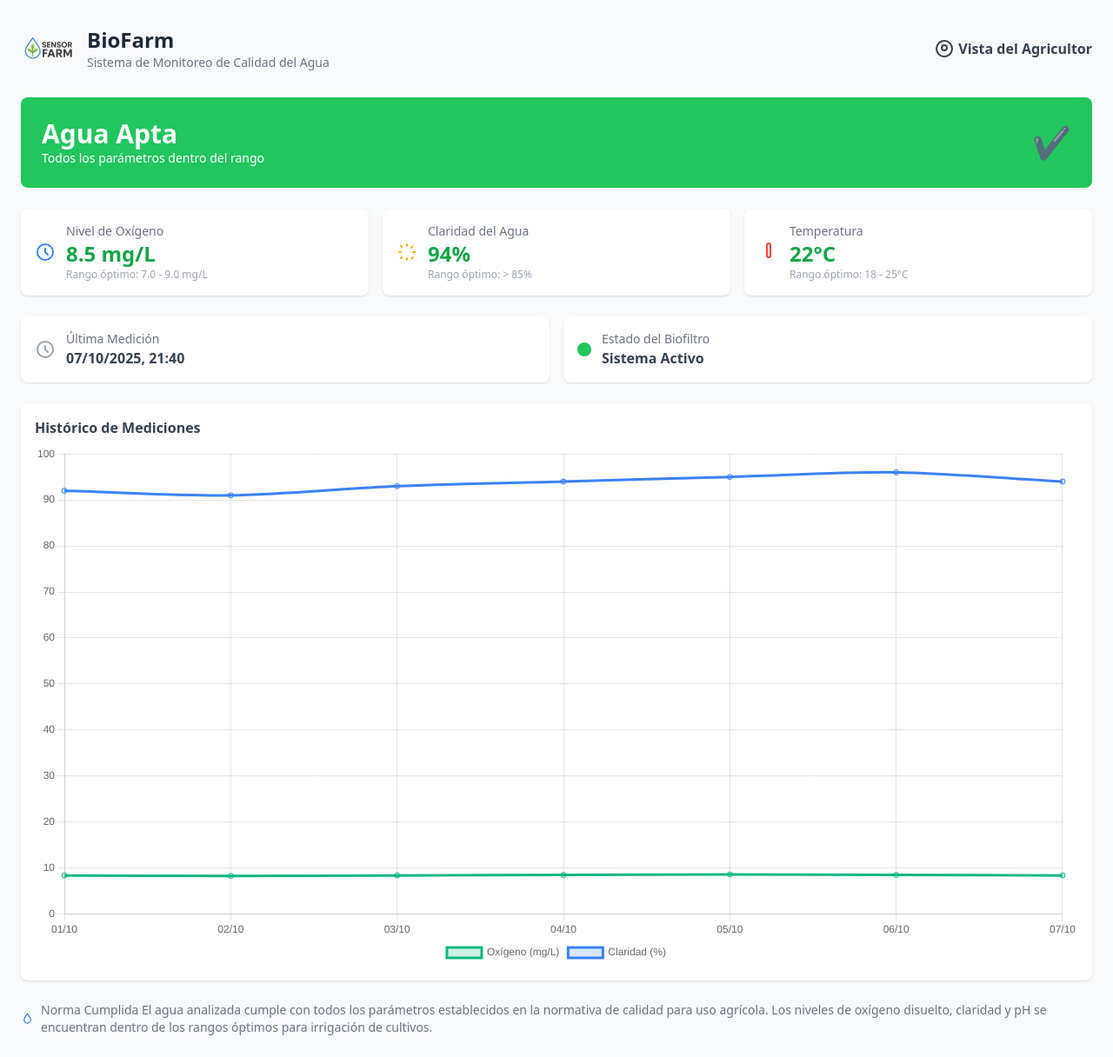
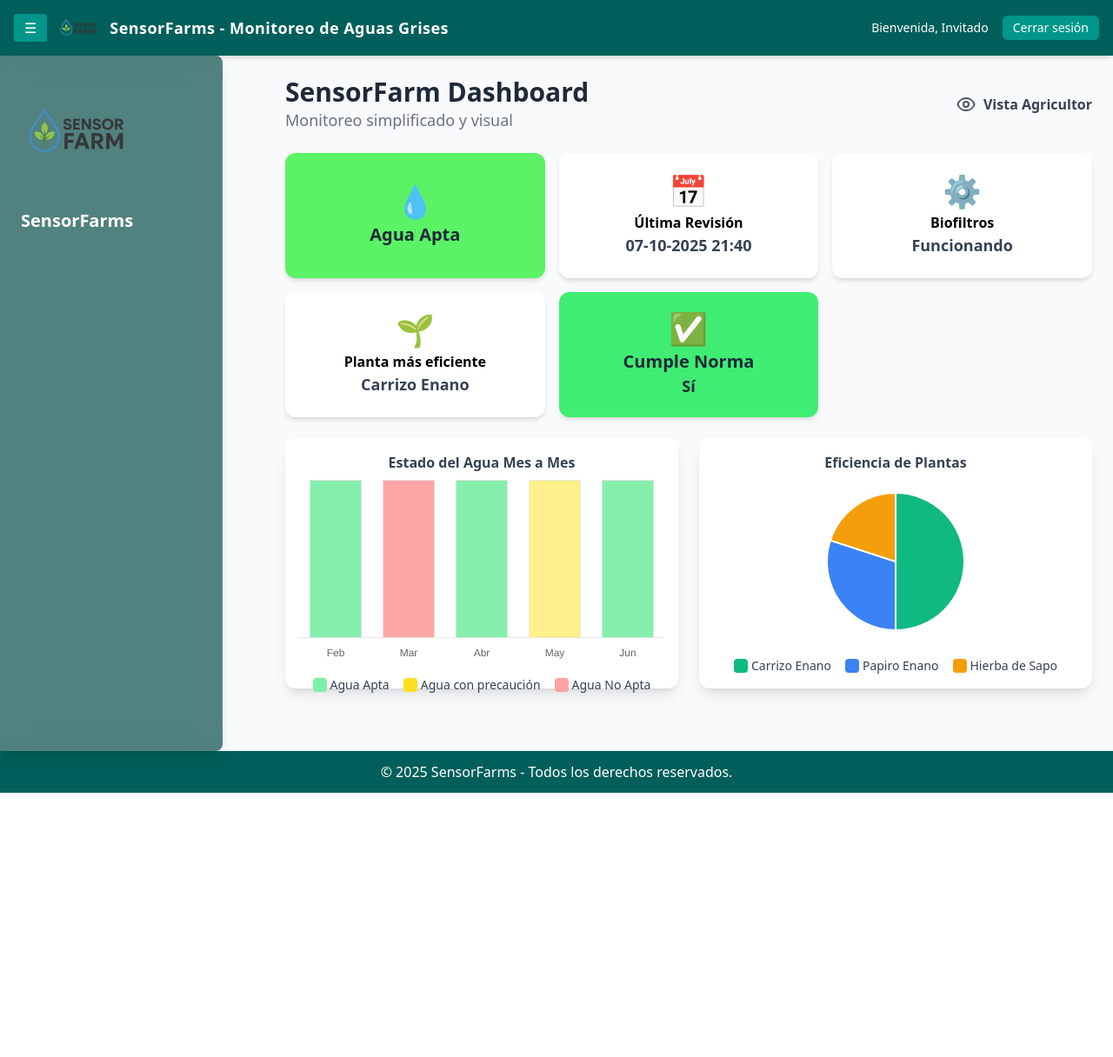
Before and after one commit to ariverageret/Evelau-Capstone-005V, a Django app: page /principal/agricultor/ in a window 1280 px wide. Shown: the whole page at 87% size. After the commit the page ends 912 px from the top, so only its background shows below. Run offline with Django 5.2, Linux system fonts and the light colour scheme; some libraries are stand-ins or nearby versions.

Commit message:
Se agregan modificaciones frontend

```diff
--- a/sistema-biofiltros/apps/general/templates/footer.html
+++ b/sistema-biofiltros/apps/general/templates/footer.html
@@ -1,3 +1,4 @@
-<footer class="bg-teal-700 text-white text-center py-4 w-full absolute bottom-0">
-  <p>&copy; 2025 BioFarms - Monitoreo de Aguas Grises</p>
-</footer>
+ <!-- Footer -->
+  <footer class="bg-teal-800 text-white text-center p-3">
+    © 2025 SensorFarms -  Todos los derechos reservados.
+  </footer>
--- a/sistema-biofiltros/apps/general/templates/head.html
+++ b/sistema-biofiltros/apps/general/templates/head.html
@@ -1,8 +1,14 @@
+{% load static %}
+
+
 <head>
   <meta charset="UTF-8">
   <meta name="viewport" content="width=device-width, initial-scale=1.0">
-  <title>BioFiltros</title>
+  <title>{% block title %}SensorFarms{% endblock %}</title>
 
   <!-- Tailwind CSS desde CDN -->
   <script src="https://cdn.jsdelivr.net/npm/@tailwindcss/browser@4"></script>
+
+  <!-- (Opcional) Ícono del sitio -->
+  <link rel="icon" type="image/png" href="{% static 'login/logo.png' %}">
 </head>
--- a/sistema-biofiltros/apps/general/templates/header.html
+++ b/sistema-biofiltros/apps/general/templates/header.html
@@ -1,22 +1,17 @@
-<header class="bg-teal-700 text-white shadow-md md:ml-64">
-  <div class="max-w-7xl mx-auto px-4 sm:px-6 lg:px-8">
-    <div class="flex justify-between h-16 items-center">
+{% load static %}
 
-      <!-- LOGO + TÍTULO -->
-      <div class="flex items-center space-x-3">
-        <img class="h-10 w-10" src="https://via.placeholder.com/40" alt="Logo Biofiltros">
-        <span class="text-xl font-bold">Biofiltros Dashboard</span>
-      </div>
+<header class="bg-teal-800 text-white flex justify-between items-center shadow-md py-2 px-4">
+  <div class="flex items-center space-x-3">
+    <!-- Botón para ocultar/mostrar sidebar -->
+    <button id="toggleSidebar" class="mb-0 px-3 py-1 bg-teal-600 text-white rounded hover:bg-teal-500">
+      ☰
+    </button>
+    <img src="{% static 'login/logo.png' %}" alt="Logo" class="h-12 w-auto">
+    <h1 class="text-lg font-semibold tracking-wide">SensorFarms - Monitoreo de Aguas Grises</h1>
+  </div>
 
-      <!-- BOTÓN MENU MÓVIL -->
-      <div class="md:hidden">
-        <button id="mobile-menu-btn" class="focus:outline-none">
-          <svg class="h-6 w-6" fill="none" stroke="currentColor" viewBox="0 0 24 24">
-            <path stroke-linecap="round" stroke-linejoin="round" stroke-width="2"
-                  d="M4 6h16M4 12h16M4 18h16"/>
-          </svg>
-        </button>
-      </div>
-    </div>
+  <div class="flex items-center space-x-4">
+    <span class="text-sm">Bienvenida, {{ user.username|default:'Invitado' }}</span>
+    <a href="#" class="bg-teal-600 hover:bg-teal-500 px-3 py-1 rounded-md text-sm font-medium">Cerrar sesión</a>
   </div>
 </header>
--- a/sistema-biofiltros/apps/general/templates/sidebar.html
+++ b/sistema-biofiltros/apps/general/templates/sidebar.html
@@ -1,21 +1,39 @@
-<aside class="bg-teal-800 text-white w-64 h-screen fixed top-0 left-0 flex flex-col shadow-lg">
-  <!-- Logo -->
-  <div class="flex items-center justify-center h-16 bg-teal-900">
-    <img src="https://via.placeholder.com/40" alt="Logo" class="h-10 w-10">
-    <span class="ml-3 font-bold text-lg">BioFiltros</span>
+{% load static %}
+
+<div class="flex min-h-screen flex-col">
+
+  <!-- Contenido y sidebar -->
+  <div class="flex flex-1">
+
+    <!-- Sidebar -->
+    <aside id="sidebar" class="w-64 bg-teal-900/70 backdrop-blur-lg text-white flex flex-col items-start p-6 space-y-4 relative rounded-r-lg shadow-lg transition-transform duration-300">
+      <img src="{% static 'login/logo.png' %}" class="w-32 mb-6" alt="Logo">
+      <h1 class="text-xl font-bold mb-6">SensorFarms</h1>
+
+      {% for enlace in enlaces_sidebar %}
+        {% if enlace.url_name %}
+          <a href="{% url enlace.url_name %}" class="w-full text-center py-2 bg-teal-800 rounded hover:bg-teal-600">{{ enlace.nombre }}</a>
+        {% else %}
+          <a href="#" class="w-full text-center py-2 bg-teal-800 rounded opacity-50 cursor-not-allowed">{{ enlace.nombre }}</a>
+        {% endif %}
+      {% endfor %}
+    </aside>
+
+    <!-- Contenido principal -->
+    <main class="flex-1 p-6">
+      {% block contenido %}{% endblock %}
+    </main>
+
   </div>
 
-  <!-- Menú -->
-  <nav class="flex-1 px-4 py-6 space-y-2">
-    <a href="#" class="block px-3 py-2 rounded hover:bg-teal-700">Inicio</a>
-    <a href="#" class="block px-3 py-2 rounded hover:bg-teal-700">Sensores</a>
-    <a href="#" class="block px-3 py-2 rounded hover:bg-teal-700">Alertas</a>
-    <a href="#" class="block px-3 py-2 rounded hover:bg-teal-700">Reportes</a>
-    <a href="#" class="block px-3 py-2 rounded hover:bg-teal-700">Configuración</a>
-  </nav>
 
-  <!-- Footer pequeño en sidebar -->
-  <div class="p-4 text-xs text-gray-300 border-t border-teal-700">
-    &copy; 2025 BioFiltros
-  </div>
-</aside>
+</div>
+
+<script>
+  const sidebar = document.getElementById('sidebar');
+  const toggleBtn = document.getElementById('toggleSidebar');
+
+  toggleBtn?.addEventListener('click', () => {
+    sidebar.classList.toggle('-translate-x-full');  // oculta o muestra el sidebar
+  });
+</script>
--- a/sistema-biofiltros/apps/login/urls.py
+++ b/sistema-biofiltros/apps/login/urls.py
@@ -1,11 +1,11 @@
 from django.urls import path
-from .views import login_view
+from .views import login_view, logout_visual_view
 from django.contrib.auth import views as auth_views
 
-from . import views
 urlpatterns = [
     path('login/', login_view, name='login'),
-     path('password_reset/',
+    path('logout/', logout_visual_view, name='logout'),
+    path('password_reset/',
          auth_views.PasswordResetView.as_view(template_name='login/password_reset.html'),
-         name='password_reset')
+         name='password_reset'),  # reset de contraseña
 ]
--- a/sistema-biofiltros/apps/login/views.py
+++ b/sistema-biofiltros/apps/login/views.py
@@ -39,3 +39,6 @@
 
 def register_view(request):
     return render(request, "login/register.html")
+
+def logout_visual_view(request):
+    return render(request, 'login/logout.html')
--- a/sistema-biofiltros/apps/principal/templates/principal/agricultor.html
+++ b/sistema-biofiltros/apps/principal/templates/principal/agricultor.html
@@ -1,155 +1,170 @@
-
 {% load static %}
 <!DOCTYPE html>
 <html lang="es">
-<head>
-<meta charset="UTF-8">
-<meta name="viewport" content="width=device-width, initial-scale=1.0">
-<title>BioFarm - Sistema de Monitoreo de Calidad del Agua</title>
-<script src="https://cdn.tailwindcss.com"></script>
-<script src="https://cdn.jsdelivr.net/npm/chart.js"></script>
-</head>
-<body class="bg-gray-50 min-h-screen font-sans p-6">
+  {% include 'head.html' %}
 
-<div class="max-w-7xl mx-auto">
+  <body class="bg-gray-50 min-h-screen font-sans flex flex-col">
 
-    <!-- Header -->
+    {% include 'header.html' %}
+
+    <div class="flex flex-1">
+
+      {% include 'sidebar.html' %}
+
+      <main class="flex-1 p-6 overflow-y-auto">
+        <div class="max-w-6xl mx-auto">
+
+          <!-- Encabezado con indicador de vista -->
           <div class="flex justify-between items-center mb-6">
-    <div class="flex items-center gap-3">
-      <img src="{% static 'principal/logo.png' %}" alt="Logo BioFarm" class="h-16 w-16 object-contain">
+            <div>
+              <h1 class="text-3xl font-bold text-gray-800">SensorFarm Dashboard</h1>
+              <p class="text-gray-500 text-lg">Monitoreo simplificado y visual</p>
+            </div>
 
-
-        <div>
-            <h1 class="text-2xl font-bold text-gray-800">BioFarm</h1>
-            <p class="text-gray-500 text-sm">Sistema de Monitoreo de Calidad del Agua</p>
-        </div>
-    </div>
-    <div class="flex items-center gap-1 text-gray-700 font-semibold">
-        <svg xmlns="http://www.w3.org/2000/svg" class="h-6 w-6" fill="none" viewBox="0 0 24 24" stroke="currentColor">
-          <path stroke-linecap="round" stroke-linejoin="round" stroke-width="2" d="M5.121 17.804A9 9 0 1118.879 6.196a9 9 0 01-13.758 11.608z" />
-          <path stroke-linecap="round" stroke-linejoin="round" stroke-width="2" d="M15 11a3 3 0 11-6 0 3 3 0 016 0z" />
+            <div class="flex items-center gap-2 text-gray-700 font-semibold">
+              <svg xmlns="http://www.w3.org/2000/svg" class="h-6 w-6 text-gray-600" fill="none" viewBox="0 0 24 24"
+                stroke="currentColor">
+                <path stroke-linecap="round" stroke-linejoin="round" stroke-width="2"
+                  d="M15 12a3 3 0 11-6 0 3 3 0 016 0z" />
+                <path stroke-linecap="round" stroke-linejoin="round" stroke-width="2"
+                  d="M2.458 12C3.732 7.943 7.523 5 12 5s8.268 2.943 9.542 7c-1.274 4.057-5.065 7-9.542 7s-8.268-2.943-9.542-7z" />
               </svg>
-        <span>Vista del Agricultor</span>
+              <span>Vista Agricultor</span>
             </div>
           </div>
 
+        <!-- Tarjetas principales (achicadas) -->
+<div class="grid grid-cols-1 md:grid-cols-3 gap-4 mb-6">
+
   <!-- Estado Agua -->
-    <div class="bg-green-500 text-white rounded-lg p-6 mb-6 flex justify-between items-center">
-        <div>
-            <h2 class="text-3xl font-bold">{{ estado_agua }}</h2>
-            <p class="text-sm">{{ mensaje_estado }}</p>
-        </div>
-        <div class="text-4xl">✔️</div>
+  <div class="rounded-xl shadow-md p-4 text-center text-gray-800 h-36 flex flex-col justify-center" style="background-color: #34f041cc;">
+    <p class="text-4xl mb-1">💧</p>
+    <p class="text-xl font-bold">{{ estado_agua }}</p>
   </div>
 
-    <!-- Tarjetas de medición -->
-    <div class="grid grid-cols-1 md:grid-cols-3 gap-4 mb-6">
-        <div class="bg-white rounded-lg shadow p-4 flex items-center gap-3">
-            <!-- Icono de oxígeno -->
-            <svg xmlns="http://www.w3.org/2000/svg" class="h-6 w-6 text-blue-500" fill="none" viewBox="0 0 24 24" stroke="currentColor">
-              <path stroke-linecap="round" stroke-linejoin="round" stroke-width="2" d="M12 8v4l3 3m6-3a9 9 0 11-18 0 9 9 0 0118 0z" />
-            </svg>
-            <div>
-                <p class="text-gray-500 text-sm">Nivel de Oxígeno</p>
-                <p class="text-2xl font-bold text-green-600">{{ nivel_oxigeno }} mg/L</p>
-                <p class="text-gray-400 text-xs">Rango óptimo: 7.0 - 9.0 mg/L</p>
+  <!-- Última revisión -->
+  <div class="rounded-xl shadow-md p-4 flex flex-col items-center justify-center bg-white h-36">
+    <p class="text-4xl mb-1">📅</p>
+    <p class="text-base font-bold">Última Revisión</p>
+    <p class="text-lg font-semibold text-gray-700">{{ ultima_revision }}</p>
   </div>
+
+  <!-- Biofiltros -->
+  <div class="rounded-xl shadow-md p-4 flex flex-col items-center justify-center bg-white h-36">
+    <p class="text-4xl mb-1">⚙️</p>
+    <p class="text-base font-bold">Biofiltros</p>
+    <p class="text-lg font-semibold text-gray-700">{{ estado_biofiltro }}</p>
   </div>
-        <div class="bg-white rounded-lg shadow p-4 flex items-center gap-3">
-            <!-- Icono de claridad -->
-            <svg xmlns="http://www.w3.org/2000/svg" class="h-6 w-6 text-yellow-500" fill="none" viewBox="0 0 24 24" stroke="currentColor">
-              <path stroke-linecap="round" stroke-linejoin="round" stroke-width="2" d="M12 3v2m0 14v2m9-9h-2M5 12H3m15.364-6.364l-1.414 1.414M6.05 17.95l-1.414 1.414m12.728 0l1.414-1.414M6.05 6.05L4.636 4.636" />
-            </svg>
-            <div>
-                <p class="text-gray-500 text-sm">Claridad del Agua</p>
-                <p class="text-2xl font-bold text-green-600">{{ claridad }}%</p>
-                <p class="text-gray-400 text-xs">Rango óptimo: > 85%</p>
+
+  <!-- Planta eficiente -->
+  <div class="rounded-xl shadow-md p-4 flex flex-col items-center justify-center bg-white h-36">
+    <p class="text-4xl mb-1">🌱</p>
+    <p class="text-base font-bold">Planta más eficiente</p>
+    <p class="text-lg font-semibold text-gray-700">{{ planta_eficiente }}</p>
   </div>
+
+  <!-- Cumple norma -->
+  <div class="rounded-xl shadow-md p-4 text-center text-gray-800 h-36 flex flex-col justify-center" style="background-color: #2eed64e8;">
+    <p class="text-4xl mb-1">✅</p>
+    <p class="text-xl font-bold">Cumple Norma</p>
+    <p class="text-lg font-semibold">{{ cumple_norma }}</p>
   </div>
-        <div class="bg-white rounded-lg shadow p-4 flex items-center gap-3">
-            <!-- Icono de temperatura -->
-            <svg xmlns="http://www.w3.org/2000/svg" class="h-6 w-6 text-red-500" fill="none" viewBox="0 0 24 24" stroke="currentColor">
-              <path stroke-linecap="round" stroke-linejoin="round" stroke-width="2" d="M12 2a2 2 0 012 2v12a2 2 0 11-4 0V4a2 2 0 012-2z" />
-            </svg>
-            <div>
-                <p class="text-gray-500 text-sm">Temperatura</p>
-                <p class="text-2xl font-bold text-green-600">{{ temperatura }}°C</p>
-                <p class="text-gray-400 text-xs">Rango óptimo: 18 - 25°C</p>
+
+</div>
+
+          <!-- Gráficos lado a lado -->
+          <div class="grid grid-cols-1 md:grid-cols-2 gap-6 mb-6">
+
+            <!-- Gráfico de barras -->
+            <div class="bg-white rounded-xl shadow-lg p-4 h-72 flex flex-col">
+              <h3 class="text-gray-700 font-semibold mb-2 text-center">Estado del Agua Mes a Mes</h3>
+              <canvas id="chartEstadoAgua" class="flex-1"></canvas>
+
+              <!-- Leyenda debajo del gráfico -->
+              <div class="flex items-center justify-center gap-4 mt-4 text-sm text-gray-700">
+                <div class="flex items-center gap-1">
+                  <span class="inline-block w-4 h-4 bg-green-300 rounded"></span>
+                  <span>Agua Apta</span>
+                </div>
+                <div class="flex items-center gap-1">
+                  <span class="inline-block w-4 h-4 bg-yellow-300 rounded"></span>
+                  <span>Agua con precaución</span>
+                </div>
+                <div class="flex items-center gap-1">
+                  <span class="inline-block w-4 h-4 bg-red-300 rounded"></span>
+                  <span>Agua No Apta</span>
                 </div>
               </div>
             </div>
 
-    <!-- Info Biofiltro -->
-    <div class="flex flex-col md:flex-row gap-4 mb-6">
-        <div class="bg-white rounded-lg shadow p-4 flex items-center gap-3 flex-1">
-            <!-- Icono de reloj -->
-            <svg xmlns="http://www.w3.org/2000/svg" class="h-6 w-6 text-gray-400" fill="none" viewBox="0 0 24 24" stroke="currentColor">
-              <path stroke-linecap="round" stroke-linejoin="round" stroke-width="2" d="M12 8v4l3 3m6-3a9 9 0 11-18 0 9 9 0 0118 0z" />
-            </svg>
-            <div>
-                <p class="text-gray-500 text-sm">Última Medición</p>
-                <p class="text-gray-700 font-semibold">{{ ultima_medicion }}</p>
-            </div>
-        </div>
-        <div class="bg-white rounded-lg shadow p-4 flex items-center gap-3 flex-1">
-            <!-- Semáforo verde -->
-            <span class="inline-block h-4 w-4 rounded-full bg-green-500"></span>
-            <div>
-                <p class="text-gray-500 text-sm">Estado del Biofiltro</p>
-                <p class="text-gray-700 font-semibold">{{ estado_biofiltro }}</p>
-            </div>
-        </div>
+          <!-- Gráfico de torta -->
+<div class="bg-white rounded-xl shadow-lg p-4 h-72 flex flex-col">
+  <h3 class="text-gray-700 font-semibold mb-2 text-center">Eficiencia de Plantas</h3>
+
+  <!-- Contenedor del gráfico reducido dentro del cuadro -->
+  <div class="flex-1 flex items-center justify-center">
+    <canvas id="chartPlantas" class="max-h-40 w-full"></canvas>
   </div>
 
-    <!-- Gráfico histórico -->
-    <div class="bg-white rounded-lg shadow p-4 mb-6">
-        <h3 class="text-gray-700 font-semibold mb-2">Histórico de Mediciones</h3>
-        <canvas id="chartMediciones" class="w-full h-64"></canvas>
+  <!-- Leyenda manual debajo (solo nombres) -->
+  <div class="flex flex-wrap justify-center gap-4 mt-4 text-sm text-gray-700">
+    {% for planta in eficiencia_plantas %}
+      <div class="flex items-center gap-1">
+        <span class="inline-block w-4 h-4 rounded" style="background-color: {{ planta.color }}"></span>
+        <span>{{ planta.nombre }}</span>
       </div>
-
-    <!-- Leyenda -->
-    <div class="flex items-center gap-2 text-gray-500 text-sm">
-        <!-- Icono de gota -->
-        <svg xmlns="http://www.w3.org/2000/svg" class="h-5 w-5 text-blue-500" fill="none" viewBox="0 0 24 24" stroke="currentColor">
-          <path stroke-linecap="round" stroke-linejoin="round" stroke-width="2" d="M12 3.22l.61.72C15.1 7.1 18 10.45 18 14a6 6 0 11-12 0c0-3.55 2.9-6.9 5.39-10.06l.61-.72z" />
-        </svg>
-        <span>Norma Cumplida
-El agua analizada cumple con todos los parámetros establecidos en la normativa de calidad para uso agrícola. Los niveles de oxígeno disuelto, claridad y pH se encuentran dentro de los rangos óptimos para irrigación de cultivos.</span>
+    {% endfor %}
+  </div>
 </div>
 
           </div>
 
+        </div>
+      </main>
+    </div>
+
+    {% include 'footer.html' %}
+
+    <!-- Scripts -->
+    <script src="https://cdn.jsdelivr.net/npm/chart.js"></script>
+
     <script>
-const ctx = document.getElementById('chartMediciones').getContext('2d');
-const labels = {{ historico|safe }}.map(d => d.fecha);
-const oxigeno = {{ historico|safe }}.map(d => d.oxigeno);
-const claridad = {{ historico|safe }}.map(d => d.claridad);
+      // Gráfico de barras
+      const ctx = document.getElementById('chartEstadoAgua').getContext('2d');
+      const labels = {{ historico_agua|safe }}.map(d => d.mes);
+      const valores = {{ historico_agua|safe }}.map(d => 1);
+      const colores = {{ historico_agua|safe }}.map(d => {
+        if (d.color === "green") return "#86efac";
+        if (d.color === "red") return "#fca5a5";
+        if (d.color === "yellow") return "#fef08a";
+        return "#d1d5db";
+      });
 
       new Chart(ctx, {
-    type: 'line',
-    data: {
-        labels: labels,
-        datasets: [
-            {
-                label: 'Oxígeno (mg/L)',
-                data: oxigeno,
-                borderColor: '#10B981',
-                backgroundColor: 'rgba(16, 185, 129, 0.2)',
-                tension: 0.3
-            },
-            {
-                label: 'Claridad (%)',
-                data: claridad,
-                borderColor: '#3B82F6',
-                backgroundColor: 'rgba(59, 130, 246, 0.2)',
-                tension: 0.3
-            }
-        ]
-    },
+        type: 'bar',
+        data: { labels, datasets: [{ data: valores, backgroundColor: colores, borderWidth: 1 }] },
         options: {
           responsive: true,
-        plugins: { legend: { position: 'bottom' } },
-        scales: { y: { beginAtZero: true } }
+          plugins: { legend: { display: false }, tooltip: { callbacks: { label: function(ctx) { return {{ historico_agua|safe }}[ctx.dataIndex].estado; } } } },
+          scales: { y: { display: false }, x: { grid: { display: false } } }
+        }
+      });
+
+      // Gráfico de torta
+      const ctxPlantas = document.getElementById('chartPlantas').getContext('2d');
+      const nombresPlantas = {{ eficiencia_plantas|safe }}.map(p => p.nombre);
+      const valoresPlantas = {{ eficiencia_plantas|safe }}.map(p => p.eficiencia);
+      const coloresPlantas = {{ eficiencia_plantas|safe }}.map(p => p.color);
+
+      new Chart(ctxPlantas, {
+        type: 'pie',
+        data: { labels: nombresPlantas, datasets: [{ data: valoresPlantas, backgroundColor: coloresPlantas }] },
+        options: {
+          responsive: true,
+          plugins: {
+            legend: { display: false }, // Leyenda manual debajo
+            tooltip: { callbacks: { label: function(context) { const i = context.dataIndex; return nombresPlantas[i] + ': ' + valoresPlantas[i] + '%'; } } }
+          }
         }
       });
     </script>
--- a/sistema-biofiltros/apps/principal/views.py
+++ b/sistema-biofiltros/apps/principal/views.py
@@ -22,28 +22,60 @@
 from django.shortcuts import render
 
 def agricultor_view(request):
+    # --- Estado principal del agua ---
+    estado_agua = "Agua Apta"
+    color_estado_agua = "#10B981"  # verde
+    estado_agua_emoji = "✅"
+
+    # --- Última revisión ---
+    ultima_revision = datetime.now().strftime("%d-%m-%Y %H:%M")
+
+    # --- Estado de biofiltros ---
+    estado_biofiltro = "Funcionando"
+    estado_biofiltro_emoji = "🟢"
+
+    # --- Planta más eficiente ---
+    planta_eficiente = "Carrizo Enano"
+
+    # --- Cumplimiento norma ---
+    cumple_norma = "Sí"
+    if cumple_norma == "Sí":
+        color_norma = "#10B981"  # verde
+        norma_emoji = "✅"
+    else:
+        color_norma = "#EF4444"  # rojo
+        norma_emoji = "❌"
+
+    # --- Histórico simplificado de agua por mes ---
+    historico_agua = [
+        {"mes": "Feb", "estado": "Agua Apta", "color": "green"},
+        {"mes": "Mar", "estado": "Agua No Apta", "color": "red"},
+        {"mes": "Abr", "estado": "Agua Apta", "color": "green"},
+        {"mes": "May", "estado": "Agua con precaución", "color": "yellow"},
+        {"mes": "Jun", "estado": "Agua Apta", "color": "green"},
+    ]
+
+    # --- Eficiencia de plantas para gráfico de torta ---
+    eficiencia_plantas = [
+        {"nombre": "Carrizo Enano", "eficiencia": 50, "color": "#10B981"},
+        {"nombre": "Papiro Enano", "eficiencia": 30, "color": "#3B82F6"},
+        {"nombre": "Hierba de Sapo", "eficiencia": 20, "color": "#F59E0B"},
+    ]
+
     contexto = {
-        "estado_agua": "Agua Apta",
-        "mensaje_estado": "Todos los parámetros dentro del rango",
-        "nivel_oxigeno": 8.5,
-        "claridad": 94,
-        "temperatura": 22,
-        "ultima_medicion": datetime.now().strftime("%d/%m/%Y, %H:%M"),
-        "estado_biofiltro": "Sistema Activo",
-        "historico": [
-            {"fecha": "01/10", "oxigeno": 8.4, "claridad": 92},
-            {"fecha": "02/10", "oxigeno": 8.3, "claridad": 91},
-            {"fecha": "03/10", "oxigeno": 8.4, "claridad": 93},
-            {"fecha": "04/10", "oxigeno": 8.5, "claridad": 94},
-            {"fecha": "05/10", "oxigeno": 8.6, "claridad": 95},
-            {"fecha": "06/10", "oxigeno": 8.5, "claridad": 96},
-            {"fecha": "07/10", "oxigeno": 8.4, "claridad": 94},
-        ],
-        "norma_cumplida": (
-            "El agua analizada cumple con todos los parámetros establecidos "
-            "en la normativa de calidad para uso agrícola. Los niveles de "
-            "oxígeno disuelto, claridad y pH se encuentran dentro de los "
-            "rangos óptimos para irrigación de cultivos."
-        ),
+        "estado_agua": estado_agua,
+        "color_estado_agua": color_estado_agua,
+        "estado_agua_emoji": estado_agua_emoji,
+        "ultima_revision": ultima_revision,
+        "estado_biofiltro": estado_biofiltro,
+        "estado_biofiltro_emoji": estado_biofiltro_emoji,
+        "planta_eficiente": planta_eficiente,
+        "cumple_norma": cumple_norma,
+        "color_norma": color_norma,
+        "norma_emoji": norma_emoji,
+        "historico_agua": historico_agua,
+        "eficiencia_plantas": eficiencia_plantas,
     }
+
+
     return render(request, "principal/agricultor.html", contexto)
--- a/sistema-biofiltros/apps/usuarios/views.py
+++ b/sistema-biofiltros/apps/usuarios/views.py
@@ -20,6 +20,8 @@
         roles = []
     else:
         roles = result_roles
+
+
 
     # Crear usuario
     if request.method == "POST" and "create_user" in request.POST:
```
Also changed, not shown: sistema-biofiltros/apps/login/templates/login/logout.html (added, +27 -0 lines), sistema-biofiltros/apps/usuarios/templates/mantenedor_usuarios.html (+30 -13 lines). Lines whose indentation alone changed are shown as unchanged.
